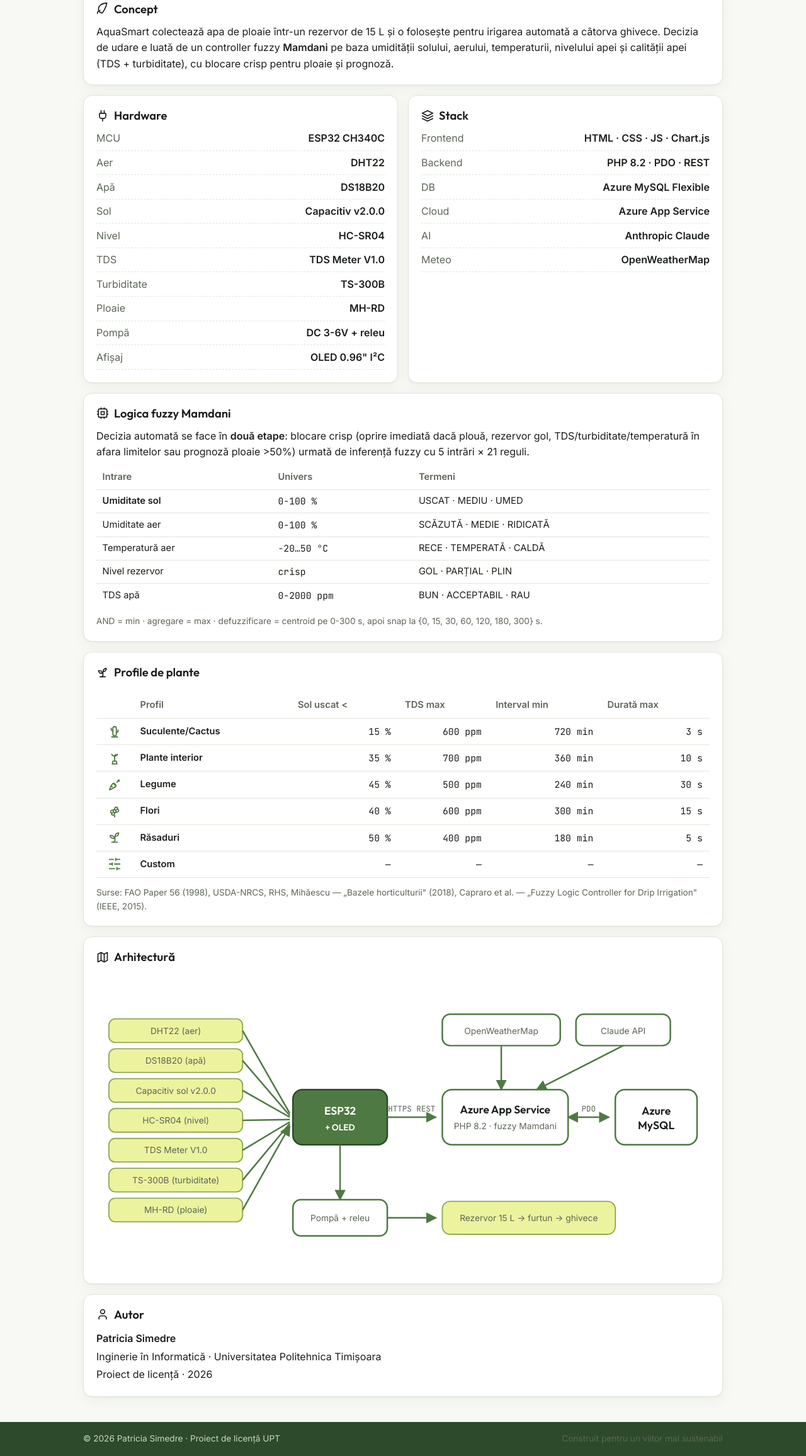
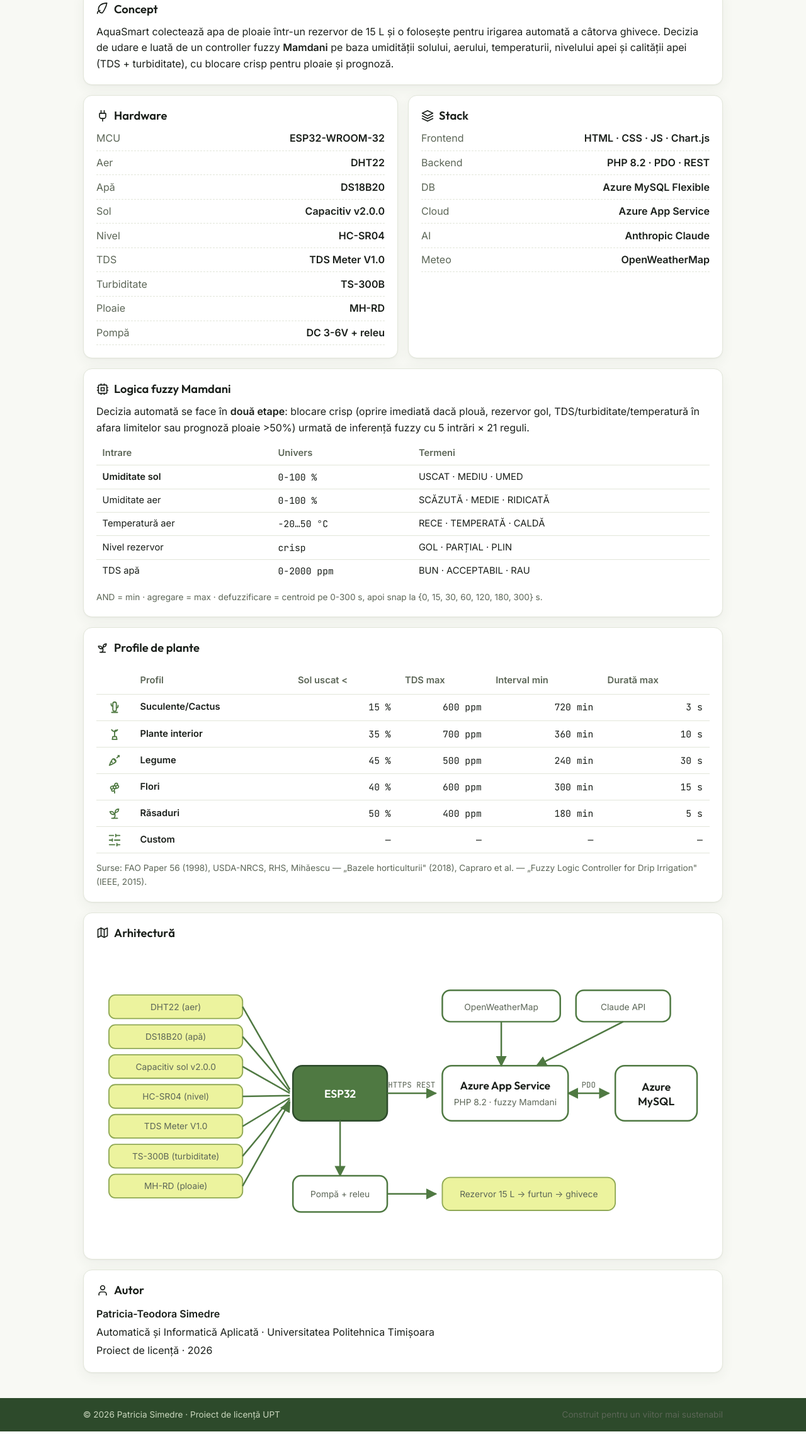
Before and after one commit to patriciasimedre/aquasmart, a PHP site: page /despre in a window 1280 px wide. Shown: the part 214-2526 px from the top of the page at 63% size. After the commit the page ends 2487 px from the top, so only its background shows below. Run offline with PHP 8.4, Linux system fonts and the light colour scheme.

Commit message:
Corectează pagina Despre: program de studii AIA, ESP32-WROOM-32, elimină OLED
Pagina reflectă acum montajul real (fără afișaj OLED) și datele corecte
ale autoarei (Automatică și Informatică Aplicată).

Co-Authored-By: Claude Fable 5 <noreply@anthropic.com>

```diff
--- a/app/Views/pages/despre.php
+++ b/app/Views/pages/despre.php
@@ -28,7 +28,7 @@ $plantProfiles = [
     <article class="card">
         <h2 class="card-title"><?= icon('plug') ?> Hardware</h2>
         <ul class="kv">
-            <li><span>MCU</span><b>ESP32 CH340C</b></li>
+            <li><span>MCU</span><b>ESP32-WROOM-32</b></li>
             <li><span>Aer</span><b>DHT22</b></li>
             <li><span>Apă</span><b>DS18B20</b></li>
             <li><span>Sol</span><b>Capacitiv v2.0.0</b></li>
@@ -37,7 +37,6 @@ $plantProfiles = [
             <li><span>Turbiditate</span><b>TS-300B</b></li>
             <li><span>Ploaie</span><b>MH-RD</b></li>
             <li><span>Pompă</span><b>DC 3-6V + releu</b></li>
-            <li><span>Afișaj</span><b>OLED 0.96" I²C</b></li>
         </ul>
     </article>
 
@@ -155,8 +154,7 @@ $plantProfiles = [
             </g>
 
             <rect class="core" x="250" y="150" width="120" height="70" rx="12"></rect>
-            <text class="lbl-i" x="310" y="182" text-anchor="middle">ESP32</text>
-            <text class="lbl-i" x="310" y="202" text-anchor="middle" style="font-size:11px">+ OLED</text>
+            <text class="lbl-i" x="310" y="191" text-anchor="middle">ESP32</text>
 
             <path class="flow" d="M370,185 L432,185" marker-end="url(#ah)"></path>
             <text class="flow-l" x="401" y="178" text-anchor="middle">HTTPS REST</text>
@@ -191,8 +189,8 @@ $plantProfiles = [
 
     <article class="card card-wide author">
         <h2 class="card-title"><?= icon('user') ?> Autor</h2>
-        <p><strong>Patricia Simedre</strong><br>
-        Inginerie în Informatică · Universitatea Politehnica Timișoara<br>
+        <p><strong>Patricia-Teodora Simedre</strong><br>
+        Automatică și Informatică Aplicată · Universitatea Politehnica Timișoara<br>
         Proiect de licență · 2026</p>
     </article>
 
```
